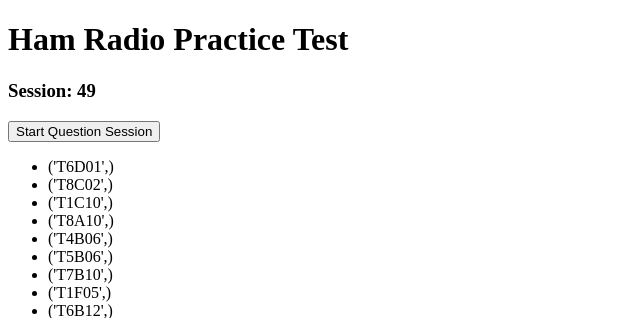
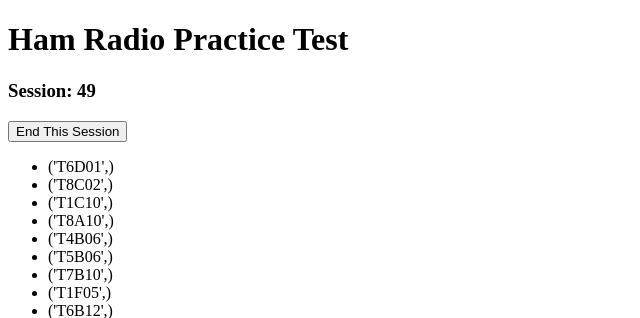
Before and after one commit to SasquatchXYZ/HAM-Radio-Practice-Web, a Flask app: page / in a window 1280 px wide. Shown: the top 318 px of the page, without its empty margins (0-640 px from the left). Run offline with Flask 3, Linux system fonts and the light colour scheme; data comes from the database, SQL or seed files in the repository; both versions use the stored data as it was after the commit.

Commit message:
Creating an end session function that ends the test

```diff
--- a/templates/index.html
+++ b/templates/index.html
@@ -10,9 +10,7 @@
 {% if session_id %}
 <h3>Session: {{session_id}}</h3>
 {% endif %}
-<form action="/" method="POST">
-    <input type="submit" value="Start Question Session">
-</form>
+<button onclick="deleteCookieAndRefresh()">End This Session</button>
 {% if data %}
 <ul>
     {% for item in data %}
@@ -22,3 +20,9 @@
 {% endif %}
 </body>
 </html>
+<script>
+    function deleteCookieAndRefresh() {
+        document.cookie = "session_id=; expires=Thu, 01 Jan 1970 00:00:00 UTC; path=/;";
+        window.location.reload();
+    }
+</script>
```
Also changed, not shown: data/questions.db.
